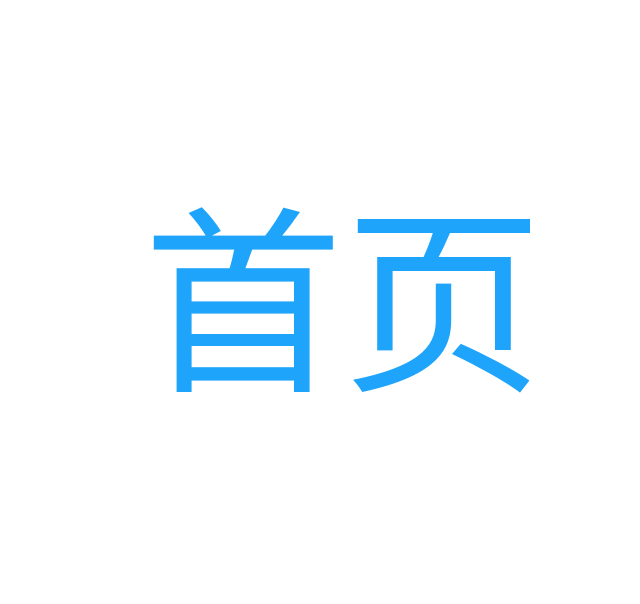
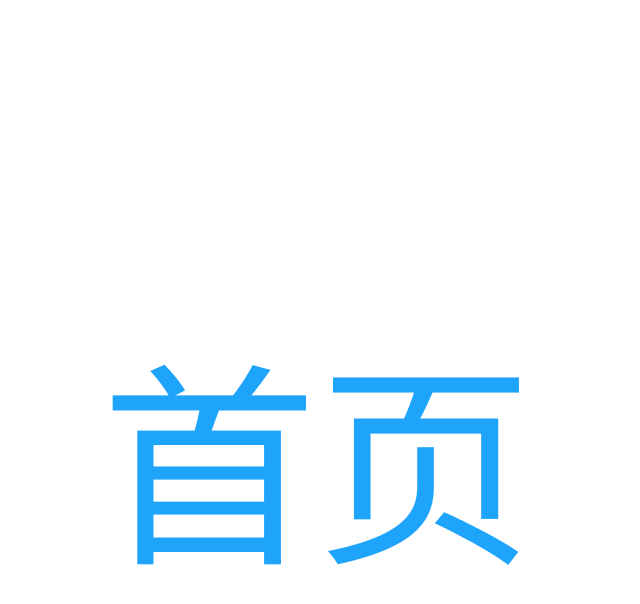
Before and after one commit to tushenkunKun/A-mall, a Vue app: page /#/ in a window 1280 px wide. Shown: the top 604 px of the page, without its empty margins (537-1177 px from the left). Built offline with nearby package versions, Linux system fonts and the light colour scheme; the HTML template or start-up script is replaced by a standard one.

Commit message:
首页顶部

```diff
--- a/src/style/base.scss
+++ b/src/style/base.scss
@@ -5,6 +5,7 @@ body {
   font-family: iconfont;
   font-size: 12rem;
   color: #333;
+  box-sizing: border-box;
 }
 @font-face {
   font-family: "iconfont"; /* Project id 3201111 */
--- a/src/views/Home.vue
+++ b/src/views/Home.vue
@@ -1,15 +1,27 @@
 <template>
+  <div class="container">
+    <Header />
+  </div>
   <Docker />
 </template>
 
 <script>
 import Docker from "./home/Docker.vue";
+import Header from "./home/Header.vue";
 export default {
   name: "Home",
-  components: { Docker },
+  components: { Docker,Header },
   setup() {
     return {};
   },
 };
 </script>
-<style lang="scss" scoped></style>
+<style lang="scss" scoped>
+  .container{
+    position: absolute;
+    left: 0;
+    right: 0;
+    top: 0;
+    bottom: 49rem;
+  }
+</style>
--- a/src/views/home/Docker.vue
+++ b/src/views/home/Docker.vue
@@ -1,19 +1,19 @@
 <template>
   <div class="docker">
     <div class="docker__item docker__item_active">
-      <span class="doker__item__icon">&#xe608;</span>
+      <span class="docker__item__icon">&#xe608;</span>
       <span class="docker__item__text">首页</span>
     </div>
     <div class="docker__item">
-      <span class="doker__item__icon">&#xe60d;</span>
+      <span class="docker__item__icon">&#xe60d;</span>
       <span class="docker__item__text">购物车</span>
     </div>
     <div class="docker__item">
-      <span class="doker__item__icon">&#xe601;</span>
+      <span class="docker__item__icon">&#xe601;</span>
       <span class="docker__item__text">订单</span>
     </div>
     <div class="docker__item">
-      <span class="doker__item__icon">&#xe646;</span>
+      <span class="docker__item__icon">&#xe646;</span>
       <span class="docker__item__text">我的</span>
     </div>
   </div>
@@ -49,7 +49,7 @@ export default {
     }
     &__text {
       font-family: PingFangSC-Regular;
-      font-size: 25rem;
+      font-size: 27rem;
       text-align: center;
       margin-top: 2rem;
       transform: scale(.5,.5);
--- a/src/views/home/Header.vue
+++ b/src/views/home/Header.vue
@@ -1,16 +1,45 @@
 <template>
-<header>
-  <div class=""></div>
-</header>
+  <div class="header">
+    <div class="header__position">
+      <span class="header__position__icon">&#xe600;</span>
+      <span class="header__position__text">北京理工大学国防科技园2号楼10层</span>
+    </div>
+    <div class="header__notice">
+      <span class="header__notice__icon">&#xe612;</span>
+    </div>
+  </div>
 </template>
 <script>
 export default {
-  name:'',
-  setup(){
-    return{}
+  name: "",
+  setup() {
+    return {};
+  },
+};
+</script>
+<style lang="scss" scoped>
+.header {
+  display: flex;
+  justify-content: space-between;
+  padding: 16rem 19.2rem;
+  &__position {
+    font-size: 16rem;
+    width: 310rem;
+    white-space: nowrap;
+    overflow: hidden;
+    text-overflow: ellipsis;
+    &__icon {
+      font-size: 18rem;
+      margin-right: 9.7rem;
+    }
+    &__text {
+      font-family: PingFangSC-Regular;
+      font-size: 16px;
+      color: #333;
+    }
+  }
+  &__notice{
+    font-size: 18rem;
   }
 }
-</script>
-<style lang='scss' scoped>
-
 </style>
```
